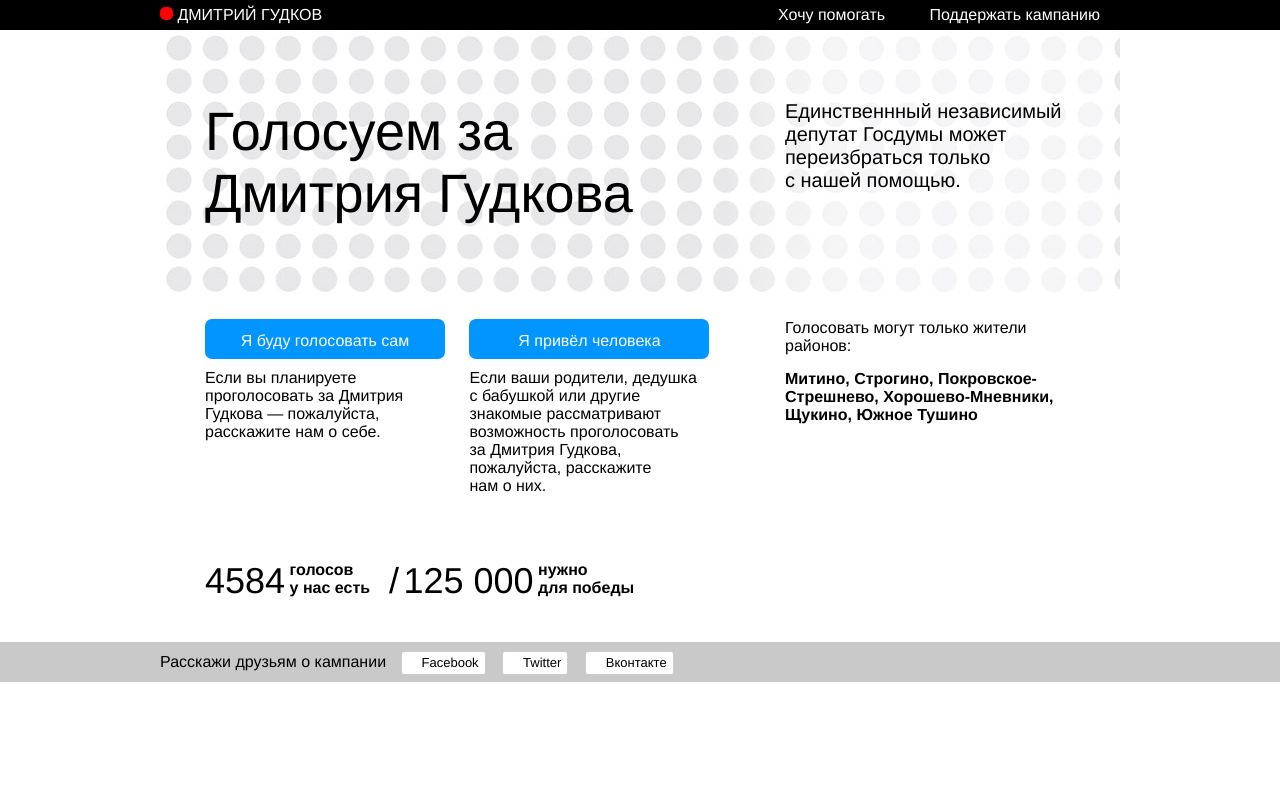
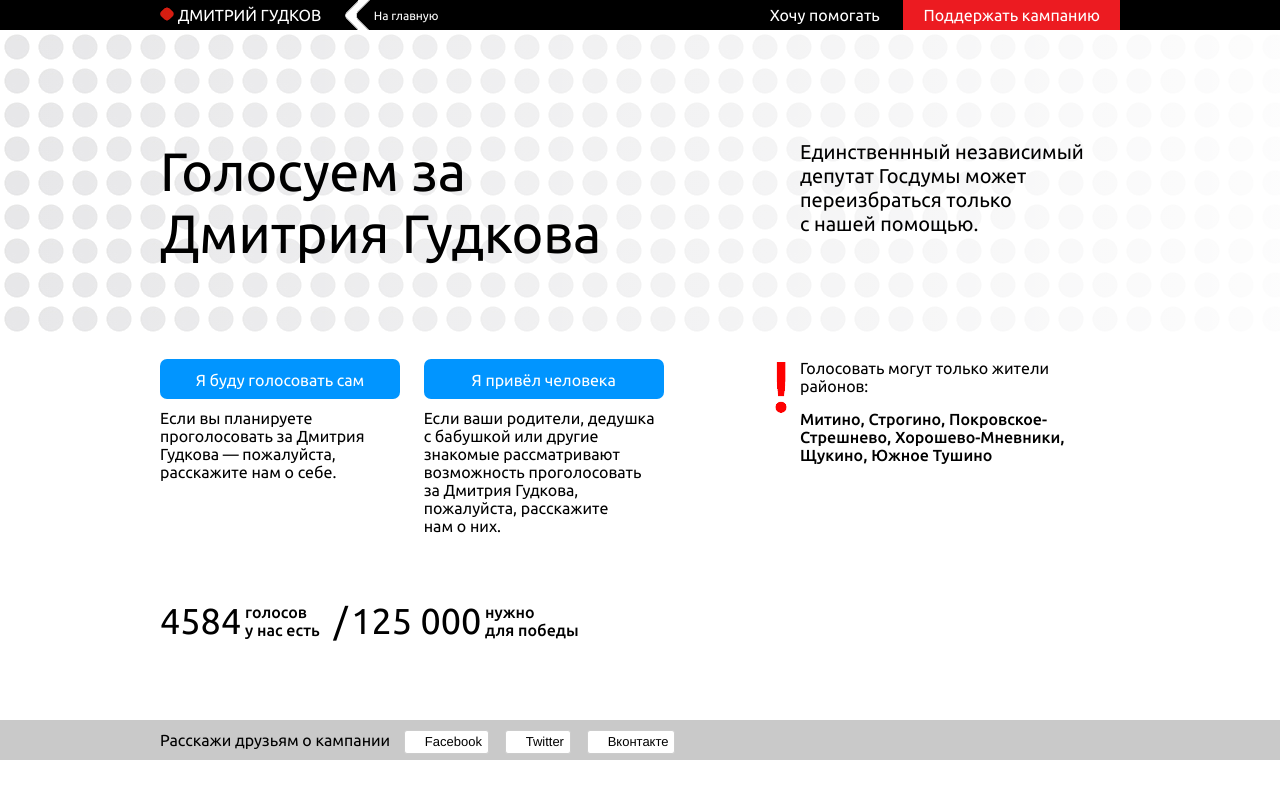
Before and after one commit to MirtlBu/gudkov, a PHP site: page / in a window 1280 px wide. Run offline with PHP 8.4, Linux system fonts and the light colour scheme; some libraries are stand-ins or nearby versions.

Commit message:
some fix on main page

```diff
--- a/css/style.css
+++ b/css/style.css
@@ -3,11 +3,11 @@ html, body {
     height: 100%;
     margin: 0;
     padding: 0;
-    font-family: Helvetica, Arial, sans-serif;
 }
 
 body {
-
+    position: relative;
+    font-family: 'Ubuntu', Helvetica, Arial, sans-serif;
 }
 
 input, textarea, button {
@@ -32,10 +32,12 @@ h1, h2, h3 {
     font-weight: normal;
 }
 
-.container-960 {
-    width: 960px;
+.container {
+    width: 1000px;
     height: 100%;
     margin: 0 auto;
+    padding: 0 20px;
+    box-sizing: border-box;
 }
 
 .flexbox {
@@ -64,11 +66,17 @@ h1, h2, h3 {
     color: #fff;
 }
 
+.logo {
+    display: inline-block;
+    vertical-align: middle;
+    margin-right: 20px;
+}
+
 .logo__img {
-    width: 13px;
-    height: 13px;
-    border-radius: 5px;
-    background-color: #fe0000;
+    width: 14px;
+    height: 14px;
+    background-image: url(../images/icon-point.png);
+    background-repeat: no-repeat;
     display: inline-block;
 }
 
@@ -76,6 +84,26 @@ h1, h2, h3 {
     display: inline-block;
     text-transform: uppercase;
     line-height: 1.9;
+}
+
+.breadcrumbs {
+    display: inline-block;
+    vertical-align: middle;
+}
+
+.breadcrumbs__image {
+    width: 25px;
+    height: 30px;
+    background-image: url(../images/icon-breadcrumb.png);
+    background-repeat: no-repeat;
+    display: inline-block;
+    vertical-align: middle;
+}
+
+.breadcrumbs__text {
+    font-size: 12px;
+    display: inline-block;
+    vertical-align: middle;
 }
 
 .directions__link {
@@ -86,14 +114,40 @@ h1, h2, h3 {
     line-height: 1.9;
 }
 
-.directions__link:hover {
+.header__directions--right .directions__link {
     background-color: #ec1b21;
 }
 
+.main {
+    position: absolute;
+    left: 0;
+    right: 0;
+    margin:  0 auto;
+    top: 47%;
+    transform: translateY(-50%);
+}
+
+.background {
+    position: absolute;
+    height: 38%;
+    width: 100%;
+    top: 30px;
+    background-image: url(../images/background__main.jpg);
+    z-index: -1;
+}
+
+.background:after {
+    content: '';
+    position: absolute;
+    width: 100%;
+    height: 100%;
+    background: -webkit-linear-gradient(right, rgba(255, 255, 255, .9),  rgba(255, 255, 255, 0))
+}
+
 .slogan {
-    padding: 70px 45px;
+    padding: 70px 0;
     box-sizing: border-box;
-    background-image: url(../images/background__main.jpg);
+
 }
 
 .slogan__title {
@@ -107,7 +161,7 @@ h1, h2, h3 {
 }
 
 .voite {
-    padding: 25px 45px;
+    padding: 25px 0;
 }
 
 .voite__item {
@@ -125,23 +179,30 @@ h1, h2, h3 {
     flex: 6;
 }
 
-.voite__note {
+.main .note {
     flex: 3;
+    position: relative;
+}
+
+.note:after {
+    content: '';
+    position: absolute;
+    width: 12px;
+    height: 51px;
+    top: 3px;
+    left: -25px;
+    background-image: url(../images/icon-exclamation.png);
+    background-repeat: no-repeat;
+}
+
+.note__bold {
+    margin-top: 15px;
+    font-size: 16px;
+    font-weight: 500;
 }
 
 .voite .button {
     margin-bottom: 10px;
-}
-
-.voite__bold {
-    margin-top: 15px;
-    font-size: 16px;
-    font-weight: 700;
-}
-
-.counter {
-    padding: 40px 45px;
-    box-sizing: border-box;
 }
 
 .counter__item {
@@ -154,16 +215,26 @@ h1, h2, h3 {
 }
 
 .counter__text {
-    width: 95px;
-    font-weight: 700;
+    width: 85px;
+    font-weight: 500;
 }
 
 .counter__num, .counter__text {
     display: inline-block;
+    vertical-align: middle;
+}
+
+.main .counter {
+    padding: 40px 0;
 }
 
 .footer {
     height: 40px;
+    position: absolute;
+    left: 0;
+    right: 0;
+    bottom: 40px;
+    margin:  0 auto;
     background-color: #c9c9c9;
 }
 
--- a/index.html
+++ b/index.html
@@ -2,20 +2,28 @@
 <html>
     <head>
         <title>Gudkov</title>
+        <link href='https://fonts.googleapis.com/css?family=Ubuntu:400,500&subset=latin,cyrillic' rel='stylesheet' type='text/css'>
         <link rel="stylesheet" href="css/social-likes_birman.css">
         <link rel="stylesheet" href="css/style.css" type="text/css">
         <meta content="text/html; charset=utf-8" http-equiv="Content-Type">
         <meta name="viewport" content="width=device-width, initial-scale=1">
     </head>
     <body>
+        <div class="background">
+
+        </div>
         <div class="header">
-            <div class="container-960">
+            <div class="container">
                 <div class="flexbox">
                     <div class="flexbox__item">
                         <div class="logo">
                             <div class="logo__img"></div>
                             <div class="logo__text">Дмитрий Гудков</div>
                         </div>
+                        <a href="#" class="breadcrumbs">
+                            <div class="breadcrumbs__image"></div>
+                            <div class="breadcrumbs__text">На главную</div>
+                        </a>
                     </div>
                     <div class="flexbox__item">
                         <div class="header__directions">
@@ -31,12 +39,15 @@
             </div>
         </div>
         <div class="main">
-            <div class="container-960">
-                <div class="slogan flexbox">
+            <div class="slogan">
+                <div class="container flexbox">
                     <div class="slogan__title flexbox__item">Голосуем за Дмитрия&nbsp;Гудкова</div>
-                    <div class="slogan__text flexbox__item">Единственнный независимый депутат Госдумы может переизбраться только с&nbsp;нашей&nbsp;помощью.</div>
+                    <div class="slogan__text flexbox__item">Единственнный независимый депутат Госдумы может переизбраться только с&nbsp;нашей&nbsp;помощью.
+                    </div>
                 </div>
-                <div class="voite flexbox">
+            </div>
+            <div class="voite">
+                <div class="container flexbox">
                     <div class="voite__directions">
                         <div class="voite__item">
                             <a class="button button--blue">Я буду голосовать сам</a>
@@ -51,12 +62,14 @@
                             </div>
                         </div>
                     </div>
-                    <div class="voite__note">
-                        <div class="voite__text">Голосовать могут только жители районов:</div>
-                        <div class="voite__bold">Митино, Строгино, Покровское-Стрешнево, Хорошево-Мневники, Щукино, Южное Тушино</div>
+                    <div class="note">
+                        <div class="note__text">Голосовать могут только жители районов:</div>
+                        <div class="note__bold">Митино, Строгино, Покровское-Стрешнево, Хорошево-Мневники, Щукино, Южное Тушино</div>
                     </div>
                 </div>
-                <div class="counter">
+            </div>
+            <div class="counter">
+                <div class="container">
                     <div class="counter__item">
                         <div class="counter__num">4584</div>
                         <div class="counter__text">голосов у&nbsp;нас есть</div>
@@ -72,7 +85,7 @@
             </div>
         </div>
         <div class="footer">
-            <div class="container-960">
+            <div class="container">
                 <div class="footer__text">Расскажи друзьям о кампании</div>
                 <div class="footer__social">
                     <div class="social-likes">
```
Also changed, not shown: images/background__main.jpg, images/icon-breadcrumb.png (added), images/icon-exclamation.png (added), images/icon-point.png (added).
